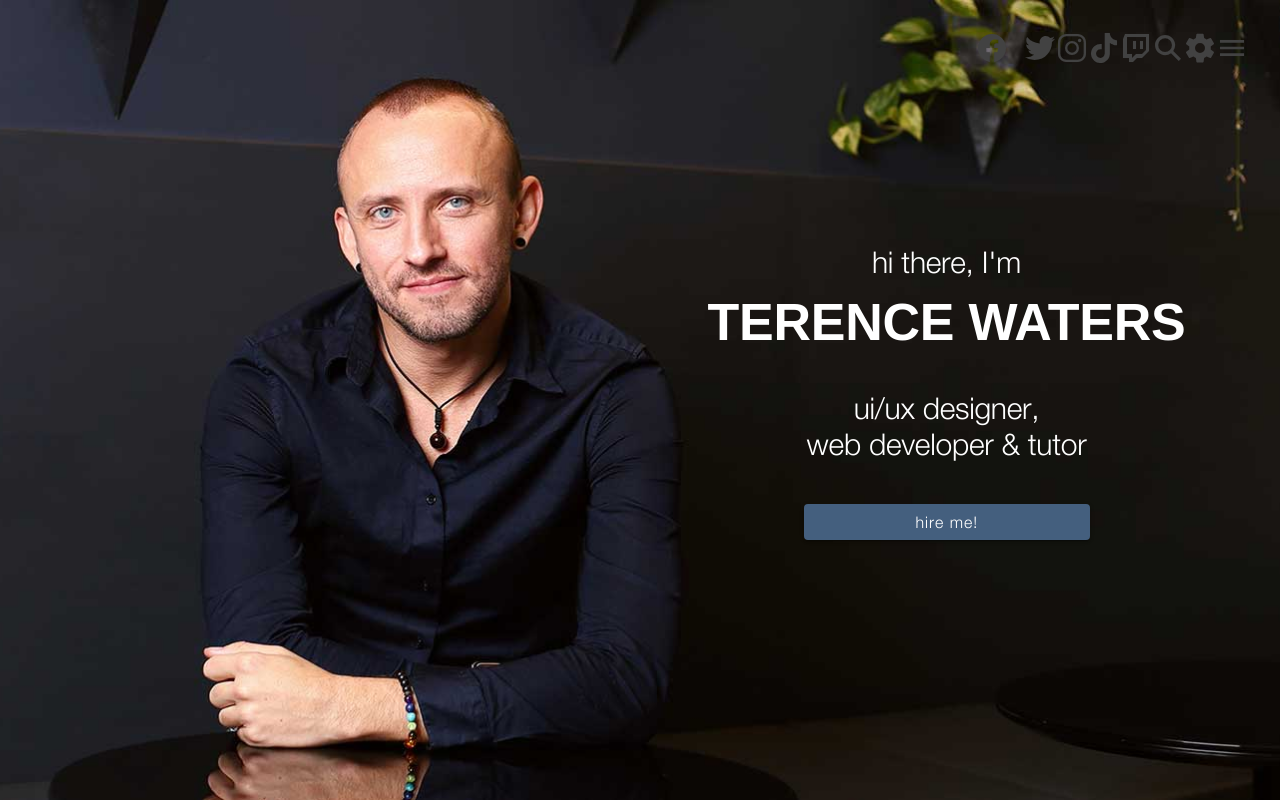
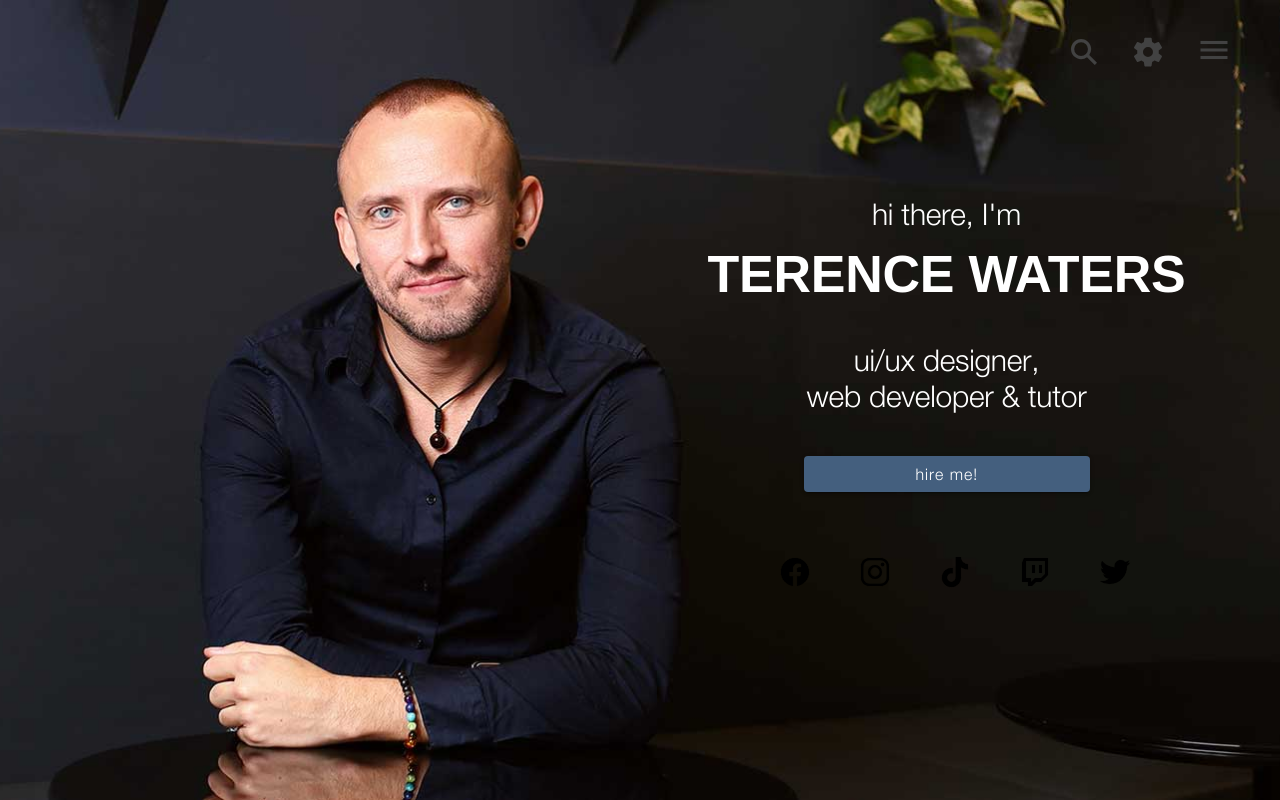
Before and after one commit to AplUSAndmINUS/terence-waters-ionic, a React (Create React App) app: page /home in a window 1280 px wide. Built offline with nearby package versions, Linux system fonts and the light colour scheme; a web font is replaced by a local one.

Commit message:
updated menu items with social media and breakpoints

```diff
--- a/src/components/menu/Menu/Menu.tsx
+++ b/src/components/menu/Menu/Menu.tsx
@@ -1,37 +1,26 @@
-import React from 'react';
-import { IonIcon } from '@ionic/react';
+import React from "react";
+import { IonIcon } from "@ionic/react";
 import {
-  logoFacebook,
-  logoInstagram,
-  logoTwitter,
-  logoTiktok,
-  logoTwitch,
   menuSharp,
   searchSharp,
   settingsSharp
-} from 'ionicons/icons';
-import styled from 'styled-components';
-
-const IonIconXLarge = styled(IonIcon)`
-  font-size: 48px;
-`;
+} from "ionicons/icons";
 
 export const Menu: React.FC = () => {
   return (
-    <div className="ion-float-right">
-      <div className="ion-hide-md-down ion-padding ion-margin">
-        <IonIconXLarge className="ion-padding-horizontal" icon={logoFacebook} size="large" />
-        <IonIconXLarge icon={logoTwitter} size="large" />
-        <IonIconXLarge icon={logoInstagram} size="large" />
-        <IonIconXLarge icon={logoTiktok} size="large" />
-        <IonIconXLarge icon={logoTwitch} size="large" />
-        <IonIconXLarge icon={searchSharp} size="large" />
-        <IonIconXLarge icon={settingsSharp} size="large" />
-        <IonIconXLarge icon={menuSharp} size="large" />
-      </div>
-      <div className="ion-hide-sm-up ion-padding ion-margin">
-        <IonIcon name="menu-sharp" size="large"></IonIcon>
-      </div>
+    <div className="ion-float-right ion-margin-end">
+      <IonIcon
+        className="ion-padding-vertical ion-margin"
+        icon={searchSharp}
+        size="large" />
+        <IonIcon
+          className="ion-padding-vertical ion-margin"
+          icon={settingsSharp}
+        size="large" />
+        <IonIcon
+          className="ion-padding-vertical ion-padding-end ion-margin"
+          icon={menuSharp}
+          style={{ fontSize: "36px" }} />
     </div>
   )
 };
--- a/src/pages/SkinPage/SkinPage.scss
+++ b/src/pages/SkinPage/SkinPage.scss
@@ -12,6 +12,12 @@
       no-repeat 32% center / cover;
     position: relative;
   }
+  ion-icon:hover {
+    --color: --ion-color-secondary;
+    opacity: 0.5;
+    transition: 0.5s ease-in-out;
+    cursor: pointer;
+  }
 }
 
 @media (max-width: 1299px) and (min-width: 993px) {
@@ -19,6 +25,12 @@
     --background: url('../../assets/images/files/TerenceWCoverPhoto1425x802.jpg')
       no-repeat 32% center / cover;
     position: relative;
+  }
+  ion-icon:hover {
+    --color: --ion-color-secondary;
+    opacity: 0.5;
+    transition: 0.5s ease-in-out;
+    cursor: pointer;
   }
 }
 
--- a/src/pages/SkinPage/SkinPage.tsx
+++ b/src/pages/SkinPage/SkinPage.tsx
@@ -3,14 +3,36 @@ import {
   IonCol,
   IonContent,
   IonHeader,
+  IonIcon,
   IonPage,
   IonRow,
   IonToolbar
-} from '@ionic/react';
-import MenuButton from '../../components/menu/Menu/Menu';
+} from "@ionic/react";
+import {
+  logoFacebook,
+  logoInstagram,
+  logoTiktok,
+  logoTwitch,
+  logoTwitter
+} from 'ionicons/icons';
+import Menu from "../../components/menu/Menu/Menu";
 
-import './SkinPage.scss';
-import { FullScreenRow } from './styled';
+import "./SkinPage.scss";
+import { FullScreenRow } from "./styled";
+
+const SOCIAL_ICONS = [logoFacebook, logoInstagram, logoTiktok, logoTwitch, logoTwitter];
+
+const SocialMedia: React.FC = () => {
+  return (
+    <>
+      {SOCIAL_ICONS.map(item => (
+        item[0]
+          ? <IonIcon className="ion-padding-vertical ion-margin ion-padding-start" icon={item} size="large" />
+          : <IonIcon className="ion-padding-vertical ion-margin" icon={item} size="large" />
+      ))}
+    </>
+  )
+};
 
 export const SkinPage: React.FC = () => {
   return (
@@ -18,9 +40,9 @@ export const SkinPage: React.FC = () => {
       <IonContent fullscreen>
         <IonHeader className="ion-no-border">
           <IonToolbar
-            className="ion-no-border ion-justify-content-flex-end"
-            style={{ position: 'fixed', top: 0, left: 0, right: 0 }}>
-            <MenuButton />
+            className="ion-no-border ion-justify-content-around"
+            style={{ position: "fixed", top: 0, left: 0, right: 0 }}>
+            <Menu />
           </IonToolbar>
         </IonHeader>
         <FullScreenRow className="ion-hide-lg-up ion-align-items-center ion-justify-content-end ion-padding">
@@ -40,8 +62,11 @@ export const SkinPage: React.FC = () => {
             <h3 className="ion-text-center white">hi there, I'm</h3>
             <h1 className="ion-text-center white ion-margin-bottom">Terence Waters</h1>
             <h3 className="ion-text-center white ion-margin-top">ui/ux designer, <br />web developer &amp; tutor</h3>
-            <IonRow className="ion-center ion-align-items-center ion-justify-content-center ion-padding">
-              <IonButton className="ion-center ion-margin-bottom ion-margin-top" color="primary">hire me!</IonButton>
+            <IonRow className="ion-align-items-center ion-justify-content-center ion-padding">
+              <IonButton className="ion-margin-bottom ion-margin-top" color="primary">hire me!</IonButton>
+            </IonRow>
+            <IonRow className="ion-align-items-center ion-justify-content-center">
+              <SocialMedia />
             </IonRow>
           </IonCol>
         </FullScreenRow>
```
